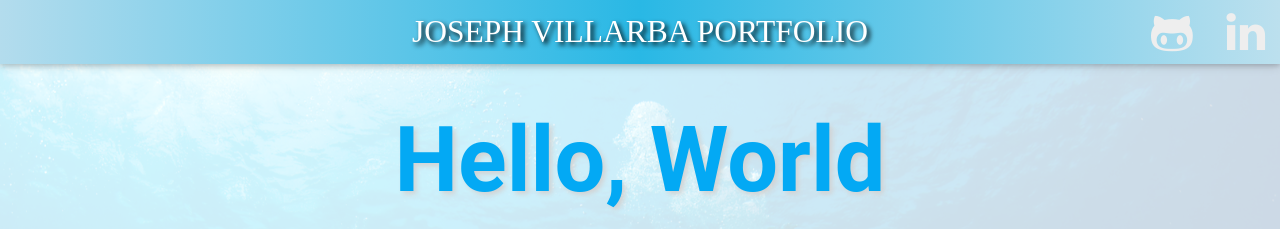
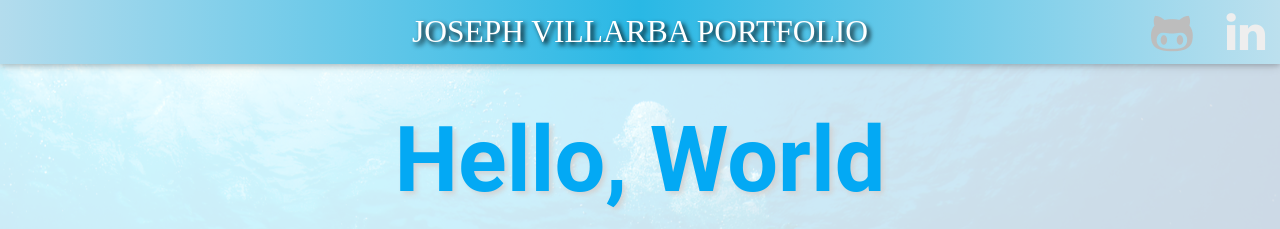
Before and after one commit to jvillarba/hello-joe, a website: page index.html in a window 1280 px wide. Shown: the top 229 px of the page. Drawn offline with nearby package versions, Linux system fonts and the light colour scheme; a web font is replaced by a local one.

Commit message:
chg github logo color

```diff
--- a/index.html
+++ b/index.html
@@ -23,7 +23,7 @@
                     <a href="#" class="brand-logo center" style="color: white; font-family: 'WaltographRegular'; text-align: right; text-shadow: 3px 3px 5px black">JOSEPH VILLARBA <span class="hide-on-med-and-down">PORTFOLIO</span></a>
                     <ul class="right hide-on-med-and-down">
                       <li class="social-icons__item">
-                          <a class="grey-text text-lighten-3" href="https://github.com/jvillarba" title="github" target="_blank">
+                          <a class="grey-text text-lighten-1" href="https://github.com/jvillarba" title="github" target="_blank">
                               <i class="fa fa-github-alt fa-3x" aria-hidden="true"></i>
                           </a>
                           <a class="grey-text text-lighten-3" href="https://www.linkedin.com/in/jvillarba" title="linkedin" target="_blank">
```
